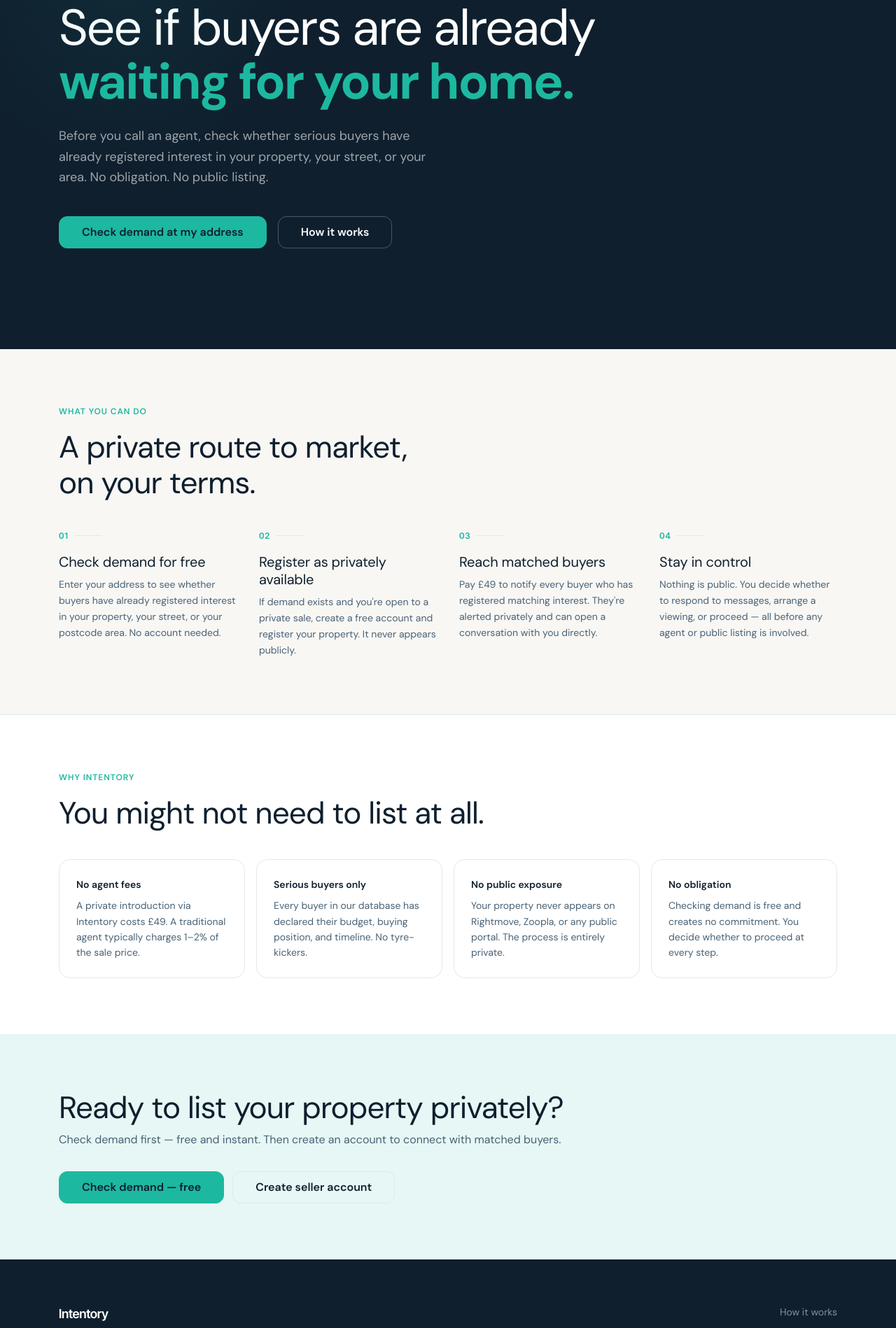
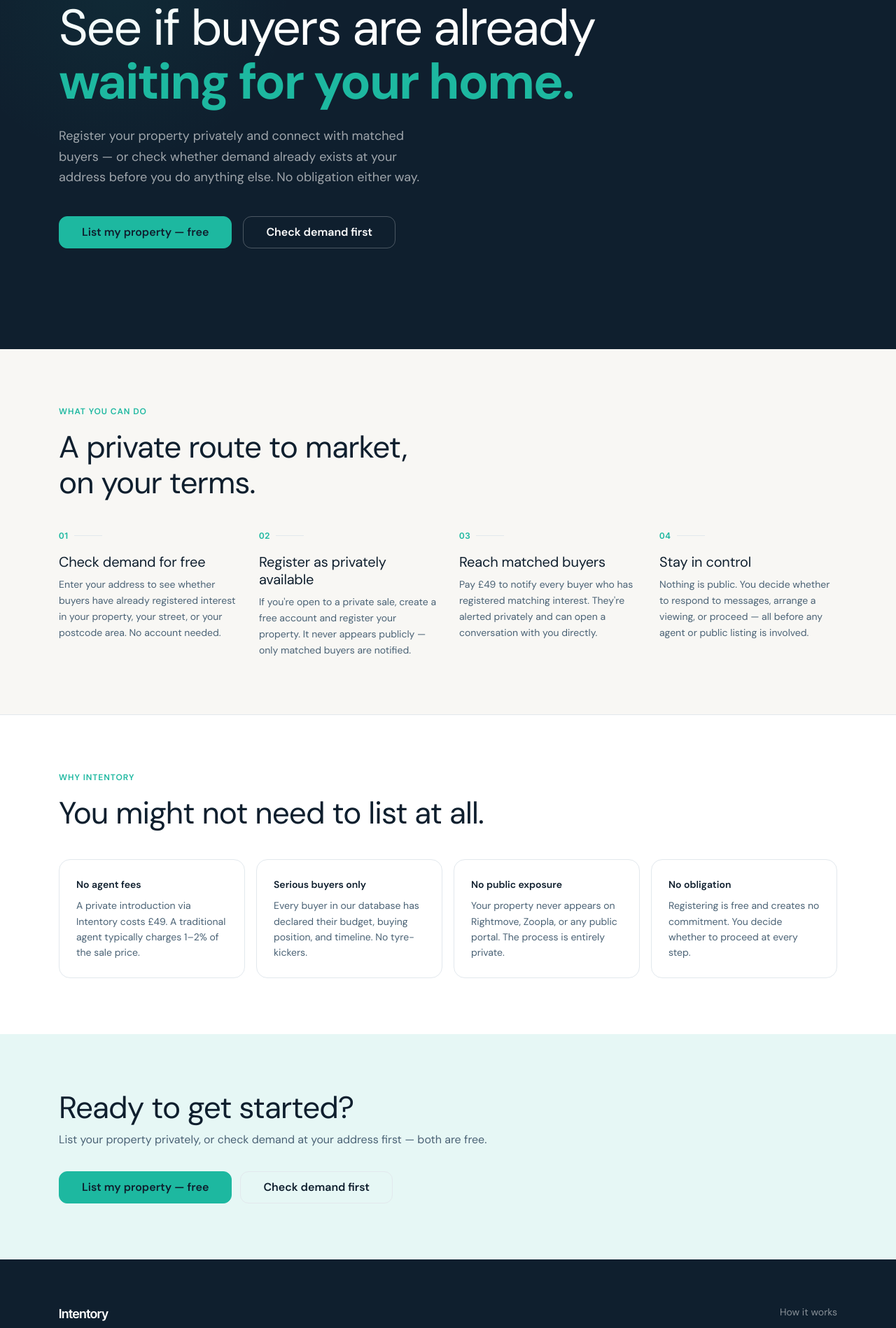
Before and after one commit to projectsforguy-alt/property-interest, a Next.js app: page /sellers in a window 1280 px wide. Shown: the part 205-2103 px from the top of the page at 70% size. Built offline with nearby package versions, Linux system fonts and the light colour scheme.

Commit message:
Update page.tsx

```diff
--- a/app/sellers/page.tsx
+++ b/app/sellers/page.tsx
@@ -30,14 +30,14 @@ export default function SellersPage() {
             <em>waiting for your home.</em>
           </h1>
           <p className="hero-sub">
-            Before you call an agent, check whether serious buyers have already registered interest in your property, your street, or your area. No obligation. No public listing.
+            Register your property privately and connect with matched buyers — or check whether demand already exists at your address before you do anything else. No obligation either way.
           </p>
           <div className="hero-actions">
-            <Link href="/sellers/check" className="btn btn-primary btn-lg">
-              Check demand at my address
+            <Link href="/register?intent=seller" className="btn btn-primary btn-lg">
+              List my property — free
             </Link>
-            <Link href="/how-it-works" className="btn btn-outline btn-lg">
-              How it works
+            <Link href="/sellers/check" className="btn btn-outline btn-lg">
+              Check demand first
             </Link>
           </div>
         </div>
@@ -50,7 +50,7 @@ export default function SellersPage() {
           <div className="steps" style={{ marginTop: 'var(--space-10)' }}>
             {[
               { n: '01', title: 'Check demand for free', body: 'Enter your address to see whether buyers have already registered interest in your property, your street, or your postcode area. No account needed.' },
-              { n: '02', title: 'Register as privately available', body: 'If demand exists and you\'re open to a private sale, create a free account and register your property. It never appears publicly.' },
+              { n: '02', title: 'Register as privately available', body: 'If you\'re open to a private sale, create a free account and register your property. It never appears publicly — only matched buyers are notified.' },
               { n: '03', title: 'Reach matched buyers', body: 'Pay £49 to notify every buyer who has registered matching interest. They\'re alerted privately and can open a conversation with you directly.' },
               { n: '04', title: 'Stay in control', body: 'Nothing is public. You decide whether to respond to messages, arrange a viewing, or proceed — all before any agent or public listing is involved.' },
             ].map(s => (
@@ -73,7 +73,7 @@ export default function SellersPage() {
               { title: 'No agent fees', desc: 'A private introduction via Intentory costs £49. A traditional agent typically charges 1–2% of the sale price.' },
               { title: 'Serious buyers only', desc: 'Every buyer in our database has declared their budget, buying position, and timeline. No tyre-kickers.' },
               { title: 'No public exposure', desc: 'Your property never appears on Rightmove, Zoopla, or any public portal. The process is entirely private.' },
-              { title: 'No obligation', desc: 'Checking demand is free and creates no commitment. You decide whether to proceed at every step.' },
+              { title: 'No obligation', desc: 'Registering is free and creates no commitment. You decide whether to proceed at every step.' },
             ].map(item => (
               <div key={item.title} className="card">
                 <div style={{ fontWeight: 600, marginBottom: 'var(--space-2)', fontSize: 'var(--text-sm)' }}>{item.title}</div>
@@ -87,14 +87,14 @@ export default function SellersPage() {
       <section className="section section-teal">
         <div className="container" style={{ display: 'flex', alignItems: 'center', justifyContent: 'space-between', gap: 'var(--space-8)', flexWrap: 'wrap' }}>
           <div>
-            <h2 className="section-headline" style={{ marginBottom: 'var(--space-2)' }}>Ready to list your property privately?</h2>
+            <h2 className="section-headline" style={{ marginBottom: 'var(--space-2)' }}>Ready to get started?</h2>
             <p style={{ color: 'var(--slate)', fontSize: 'var(--text-base)' }}>
-              Check demand first — free and instant. Then create an account to connect with matched buyers.
+              List your property privately, or check demand at your address first — both are free.
             </p>
           </div>
           <div style={{ display: 'flex', gap: 'var(--space-3)', flexWrap: 'wrap' }}>
-            <Link href="/sellers/check" className="btn btn-primary btn-lg">Check demand — free</Link>
-            <Link href="/register?intent=seller" className="btn btn-outline-dark btn-lg">Create seller account</Link>
+            <Link href="/register?intent=seller" className="btn btn-primary btn-lg">List my property — free</Link>
+            <Link href="/sellers/check" className="btn btn-outline-dark btn-lg">Check demand first</Link>
           </div>
         </div>
       </section>
```
